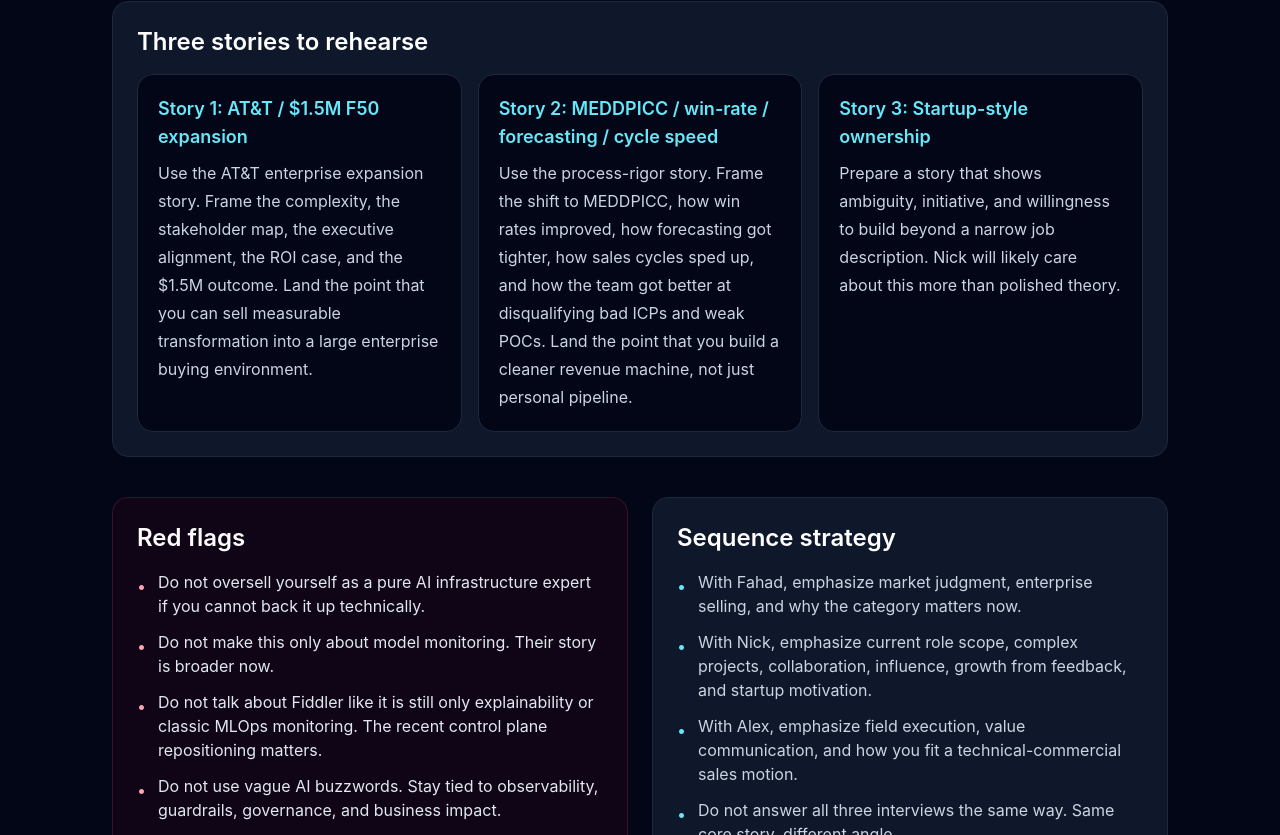
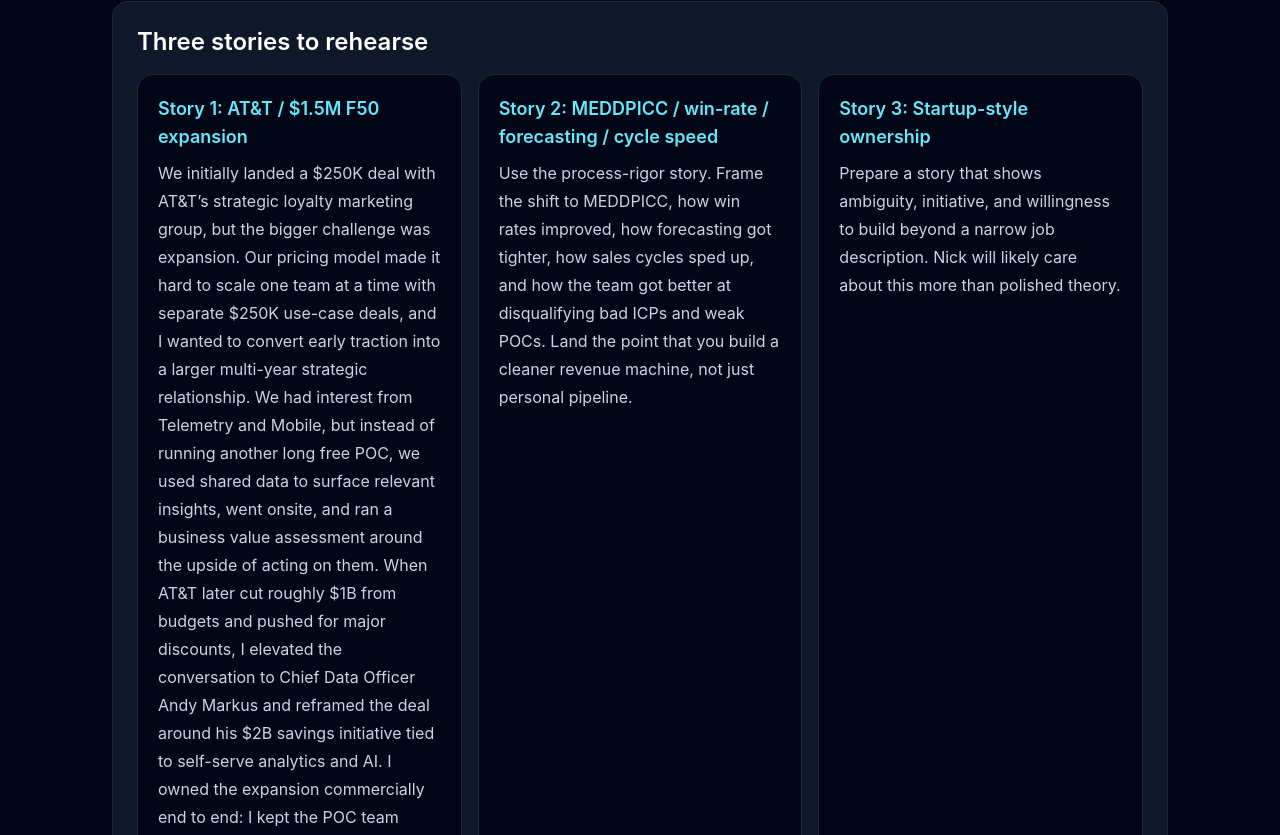
Before and after one commit to JE-MM-754/work-tools, a Next.js app: page /interview/fiddler-ai-2026-04-01-02 in a window 1280 px wide. Shown: the part 6505-7340 px from the top of the page. Built offline with nearby package versions, Linux system fonts and the light colour scheme.

Commit message:
Add polished AT&T story to Fiddler prep

```diff
--- a/src/app/interview/fiddler-ai-2026-04-01-02/page.tsx
+++ b/src/app/interview/fiddler-ai-2026-04-01-02/page.tsx
@@ -157,7 +157,7 @@
 const storyPlan = [
   {
     title: 'Story 1: AT&T / $1.5M F50 expansion',
-    body: 'Use the AT&T enterprise expansion story. Frame the complexity, the stakeholder map, the executive alignment, the ROI case, and the $1.5M outcome. Land the point that you can sell measurable transformation into a large enterprise buying environment.',
+    body: 'We initially landed a $250K deal with AT&T’s strategic loyalty marketing group, but the bigger challenge was expansion. Our pricing model made it hard to scale one team at a time with separate $250K use-case deals, and I wanted to convert early traction into a larger multi-year strategic relationship. We had interest from Telemetry and Mobile, but instead of running another long free POC, we used shared data to surface relevant insights, went onsite, and ran a business value assessment around the upside of acting on them. When AT&T later cut roughly $1B from budgets and pushed for major discounts, I elevated the conversation to Chief Data Officer Andy Markus and reframed the deal around his $2B savings initiative tied to self-serve analytics and AI. I owned the expansion commercially end to end: I kept the POC team aligned to value, presented the executive case directly to Andy Markus, partnered with procurement to co-author the ROI assessment, led the redlines and negotiation, and changed our pricing model to an unlimited use-case license so we could turn fragmented expansions into a strategic seven-figure agreement. We held the line on discounting, closed the $1.5M expansion, and negotiated a public press release that later helped unlock millions in additional downstream revenue through case studies, references, and broader market credibility.',
   },
   {
     title: 'Story 2: MEDDPICC / win-rate / forecasting / cycle speed',
```
